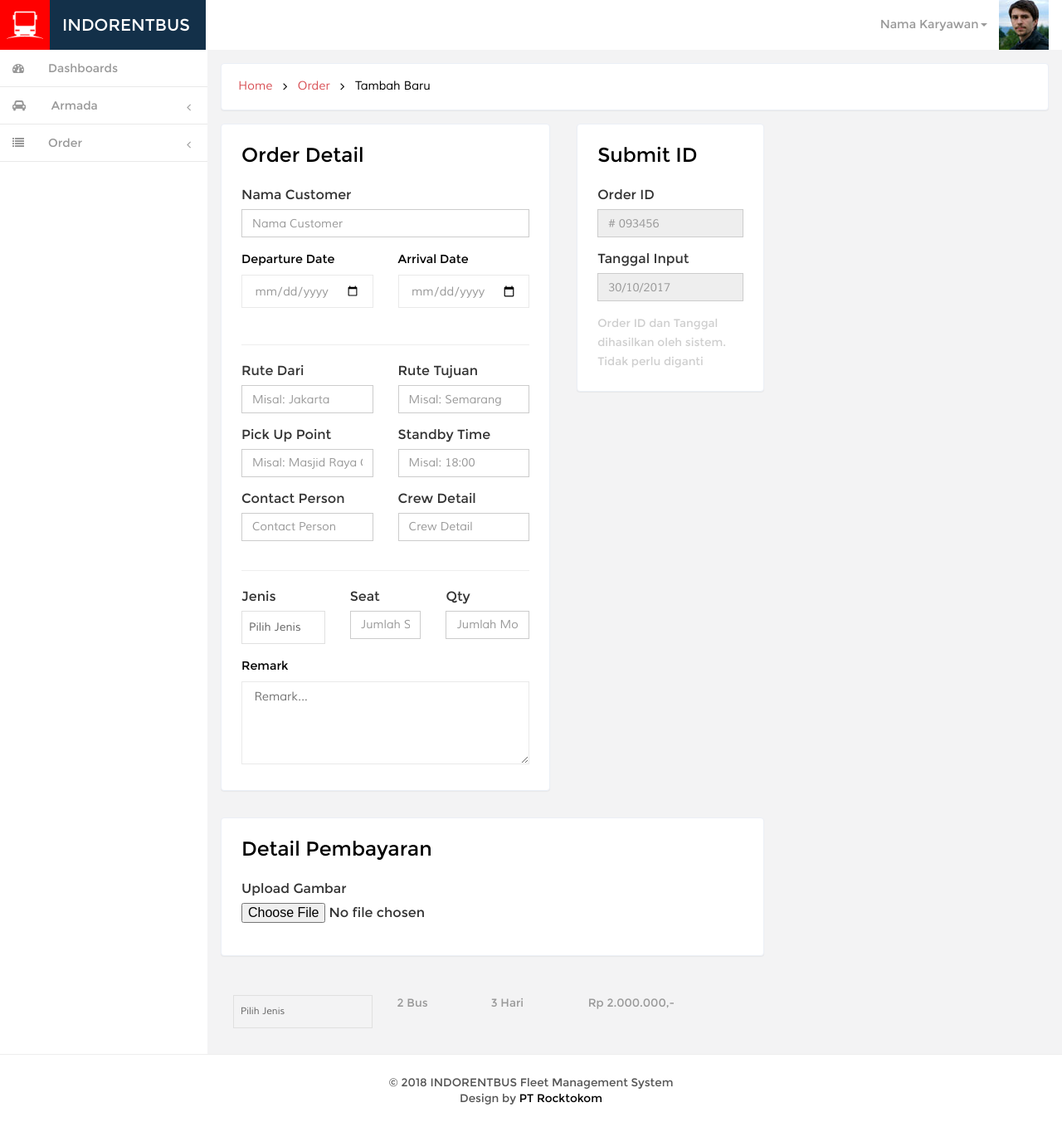
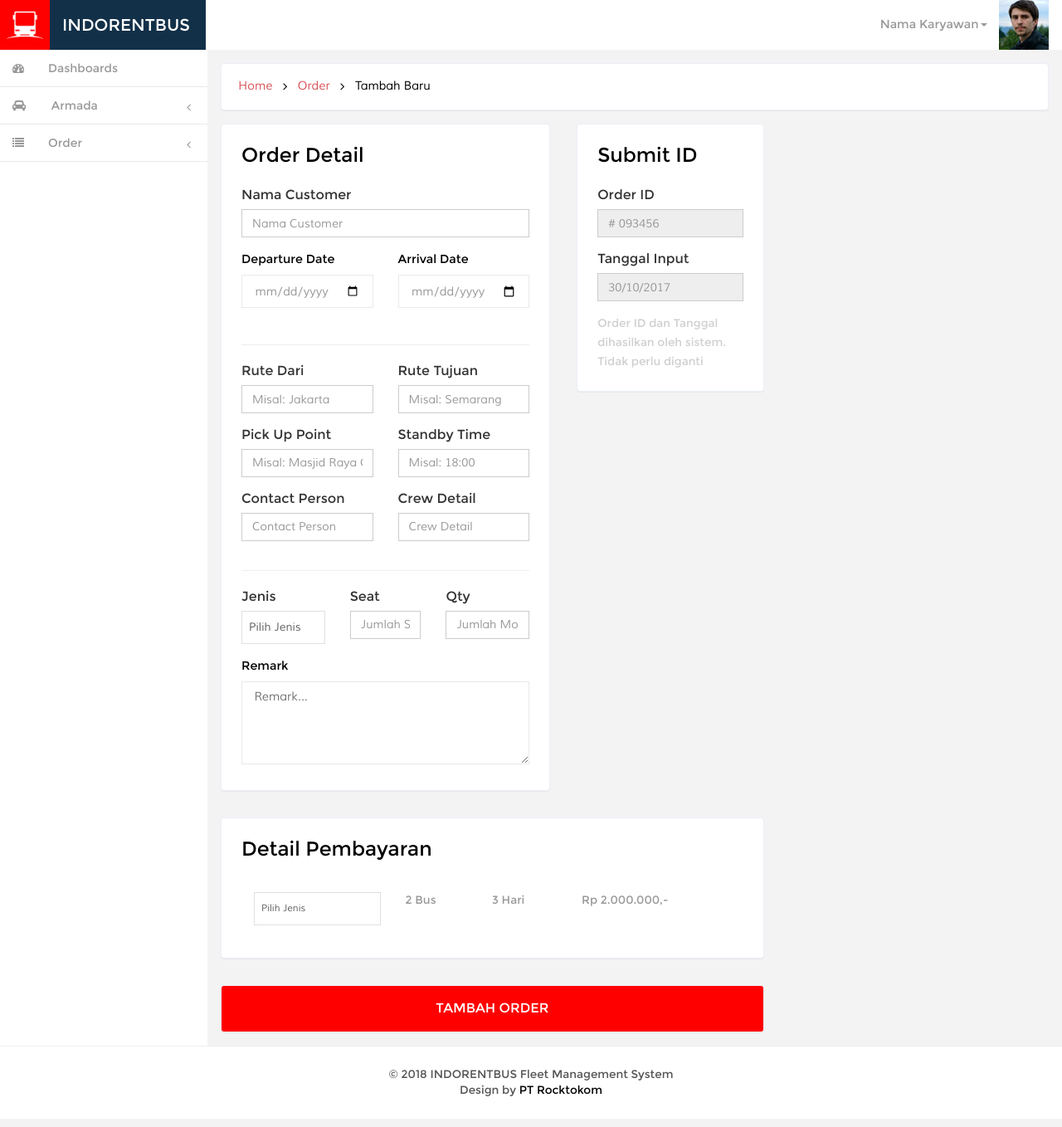
Before and after one commit to kemtol/indorentbus, a Jekyll site: the page built from laman/tambah-order.html, in a window 1280 px wide. Shown: the whole page at 83% size. Built offline with Jekyll 4.4.1, drawn with Linux system fonts in a browser that asks for light colours; nearby versions of some CDN libraries; Markdown is read by kramdown in place of the engine named in the settings; comment, search, counter and statistics services are not loaded.

Commit message:
Update tambah-order.html

```diff
--- a/laman/tambah-order.html
+++ b/laman/tambah-order.html
@@ -101,14 +101,6 @@ permalink: /orders/tambah/
 	<div class="col-xs-12 col-lg-8 grid-form">
 		<div class="grid-form1">
 			<h3 id="forms-gambar" class="">Detail Pembayaran</h3>
-			<div class="form-group">
-				<label for="fleet_image">Upload Gambar</label>
-				<img src="" class="hidden img-responsive img-thumbnail" id="preview">
-				<input type="file" id="fleet_image" name="fleet_image" class="required">
-			</div>
-		</div>
-	</div>
-	<div class="col-xs-12 col-lg-8 grid-form">
 			<table class="table">
 			    <tbody>
 				<tr>
@@ -134,6 +126,12 @@ permalink: /orders/tambah/
 			    </tbody>
 			</table>
 		</div>
+	</div>
+	<div class="col-xs-12 col-lg-8 grid-form">
+		<div class="col-xs-12 content-top-1 quick-btn">
+			<input id="saveForm" name="saveForm" type="submit" value="TAMBAH ORDER">
+		</div>
+	</div>
 	<div class="clearfix"></div>
 </form>
 <!--<script src="{{site.url}}/js/armada.js"></script>-->
```
Lines whose indentation alone changed are shown as unchanged.
